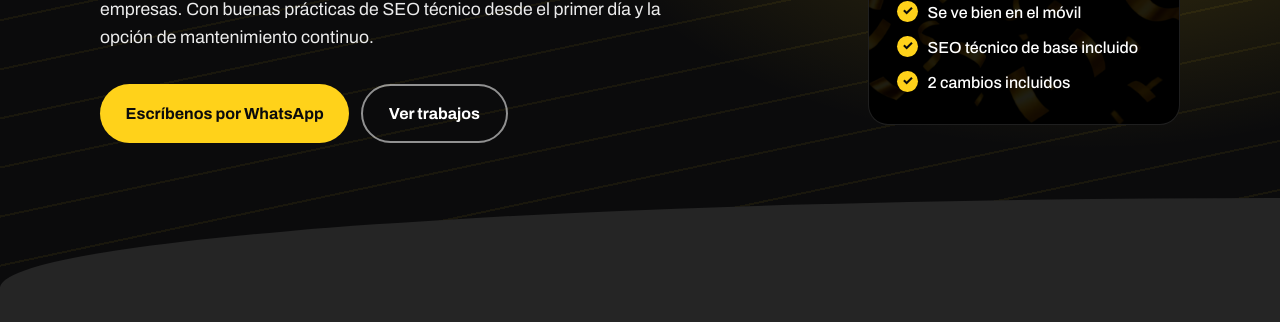
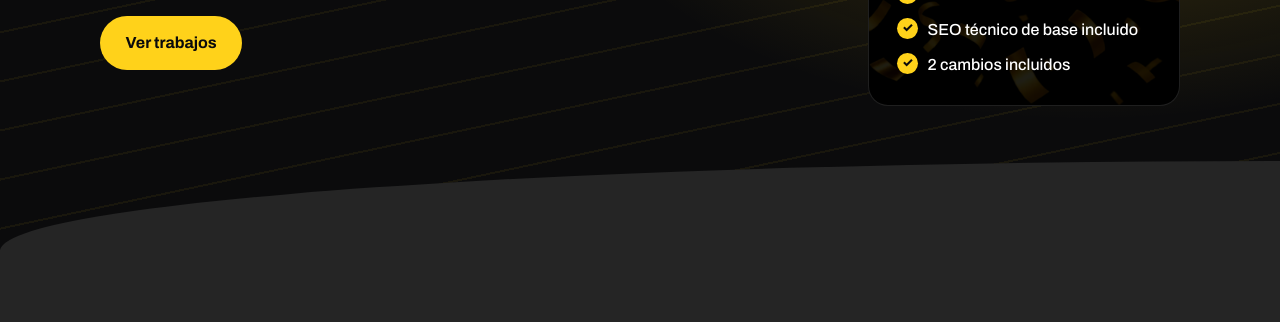
Before and after one commit to Tdansistod/portfolio, a website: page index.html in a window 1280 px wide. Shown: the part 367-689 px from the top of the page. Drawn offline with Linux system fonts and the light colour scheme.

Commit message:
small modifications

```diff
--- a/index.html
+++ b/index.html
@@ -55,18 +55,8 @@
               Tu negocio merece una buena web,
               <span class="hl">lista en 24 h</span>
             </h1>
-            <p class="lead">
-              Diseñamos, desarrollamos y optimizamos páginas web para autónomos
-              y empresas. Con buenas prácticas de SEO técnico desde el primer
-              día y la opción de mantenimiento continuo.
-            </p>
             <div class="cta-row">
-              <a
-                class="btn btn-yellow"
-                href="https://wa.me/5491144400101?text=Hola%20Lautaro%2C%20vi%20tu%20p%C3%A1gina%20y%20quiero%20consultar%20por%20una%20p%C3%A1gina%20web%20para%20mi%20negocio"
-                >Escríbenos por WhatsApp</a
-              >
-              <a class="btn btn-ghost" href="#trabajos">Ver trabajos</a>
+              <a class="btn btn-yellow" href="#trabajos">Ver trabajos</a>
             </div>
           </div>
 
```
